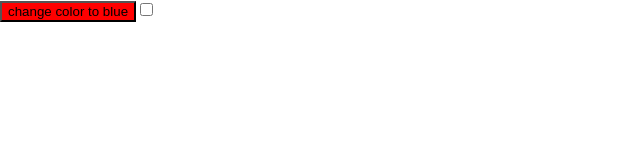
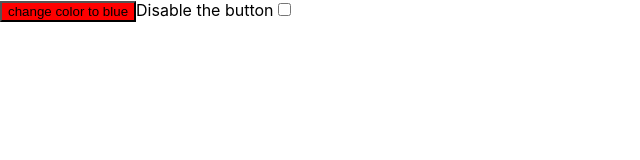
Before and after one commit to kishoreandra/color-button, a React (Create React App) app: page / in a window 1280 px wide. Shown: the top 160 px of the page, without its empty margins (0-640 px from the left). Built offline with nearby package versions, Linux system fonts and the light colour scheme.

Commit message:
add lable to the checkbox

```diff
--- a/src/App.js
+++ b/src/App.js
@@ -15,8 +15,10 @@ function App() {
       >
         change color to {newColor}
       </button>
+      <label htmlFor="disable-button">Disable the button</label>
       <input
         type="checkbox"
+        id="disable-button"
         checked={checked}
         onChange={(e) => setChecked(e.target.checked)}
       />
```
Also changed, not shown: 1 other file (tests, documents, lock files or other folders).
